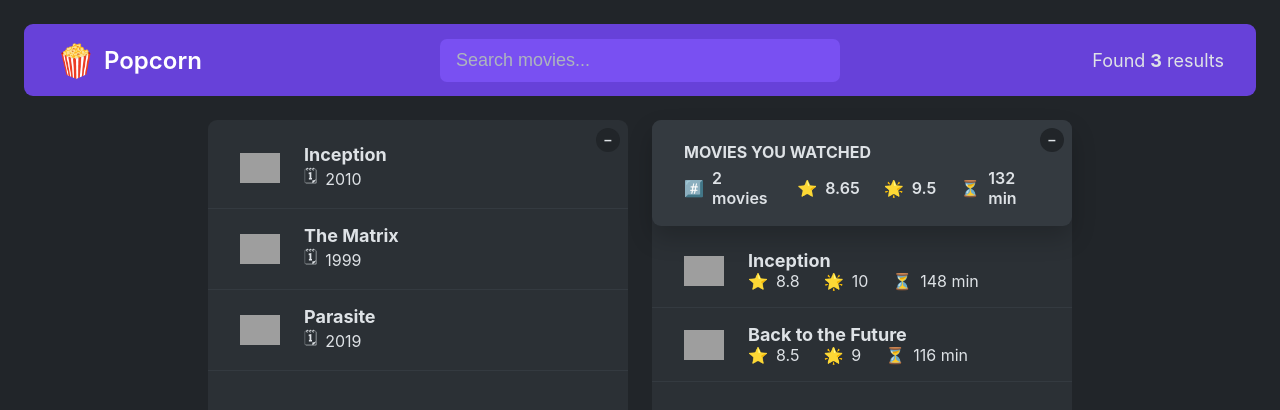
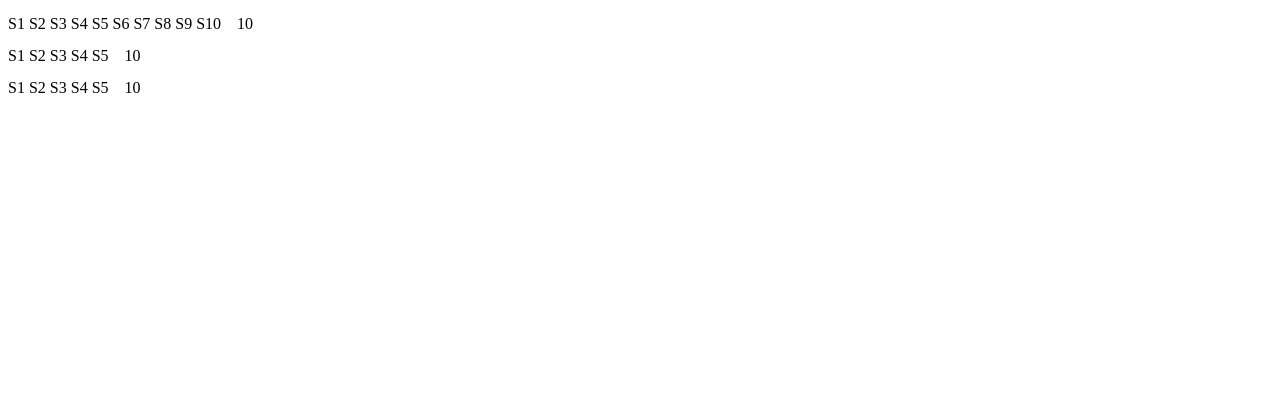
Before and after one commit to Sadmin23/PopCorner, a React (Create React App) app: page / in a window 1280 px wide. Shown: the top 410 px of the page. Built offline with nearby package versions, Linux system fonts and the light colour scheme; grey boxes are pictures that could not be loaded.

Commit message:
star rating initialized

```diff
--- /dev/null
+++ b/src/StarRating.js
@@ -0,0 +1,27 @@
+const containerStyle = {
+    display: "flex",
+    alignItems: "center",
+    gap: "16px"
+};
+
+const starContainerStyle = {
+    display: "flex",
+    gap: "4px"
+};
+
+const textStyle = {
+    lineHeight: "0"
+}
+
+export default function StarRating({maxRating = 5}){
+    return (
+        <div style={containerStyle}>
+            <div style={starContainerStyle}>
+                {Array.from({ length: maxRating }, (_, i) => (
+                    <span>S{i+1}</span>
+                ))}
+            </div>
+            <p style={textStyle}>10</p>
+        </div>
+    )
+}
--- a/src/index.js
+++ b/src/index.js
@@ -1,11 +1,15 @@
 import React from 'react';
 import ReactDOM from 'react-dom/client';
-import './index.css';
-import App from './App';
+import StarRating from './StarRating';
+// import './index.css';
+// import App from './App';
 
 const root = ReactDOM.createRoot(document.getElementById('root'));
 root.render(
   <React.StrictMode>
-    <App />
+    {/* <App /> */}
+    <StarRating maxRating={10}/>
+    <StarRating maxRating={5}/>
+    <StarRating/>
   </React.StrictMode>
 );
```
